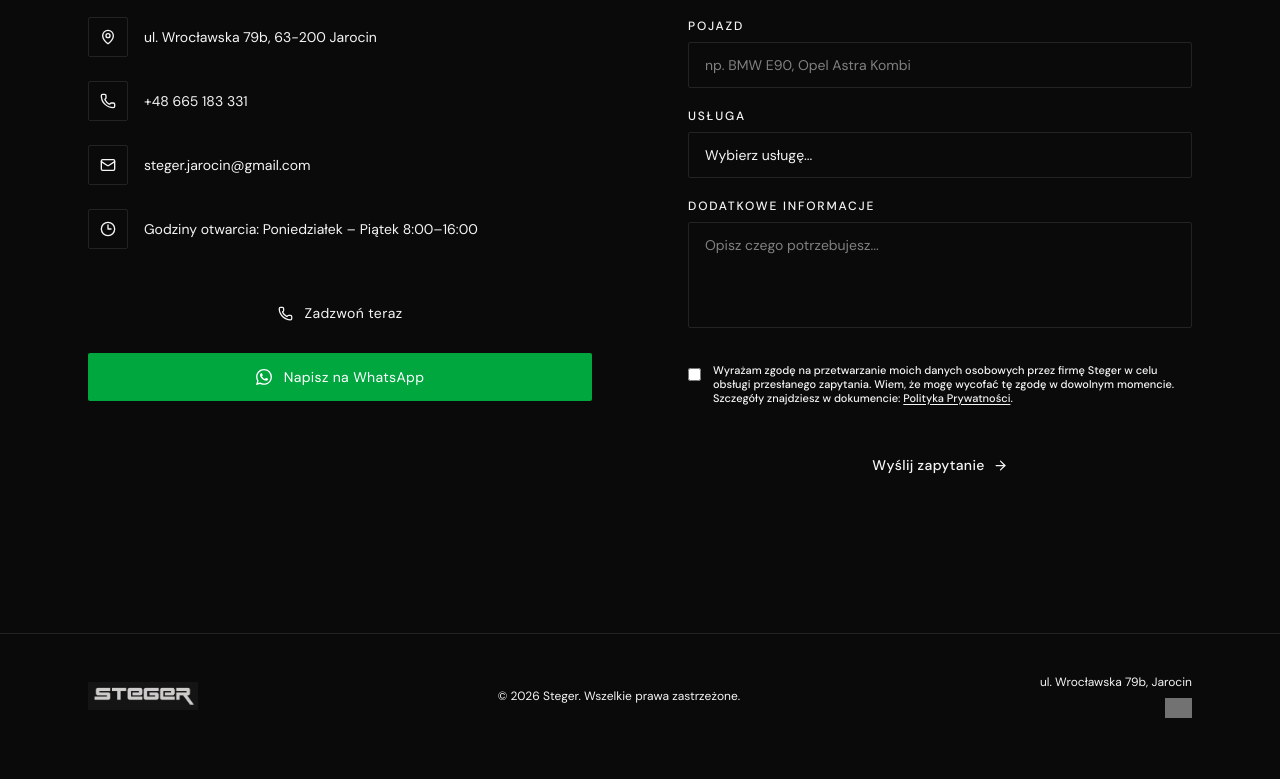
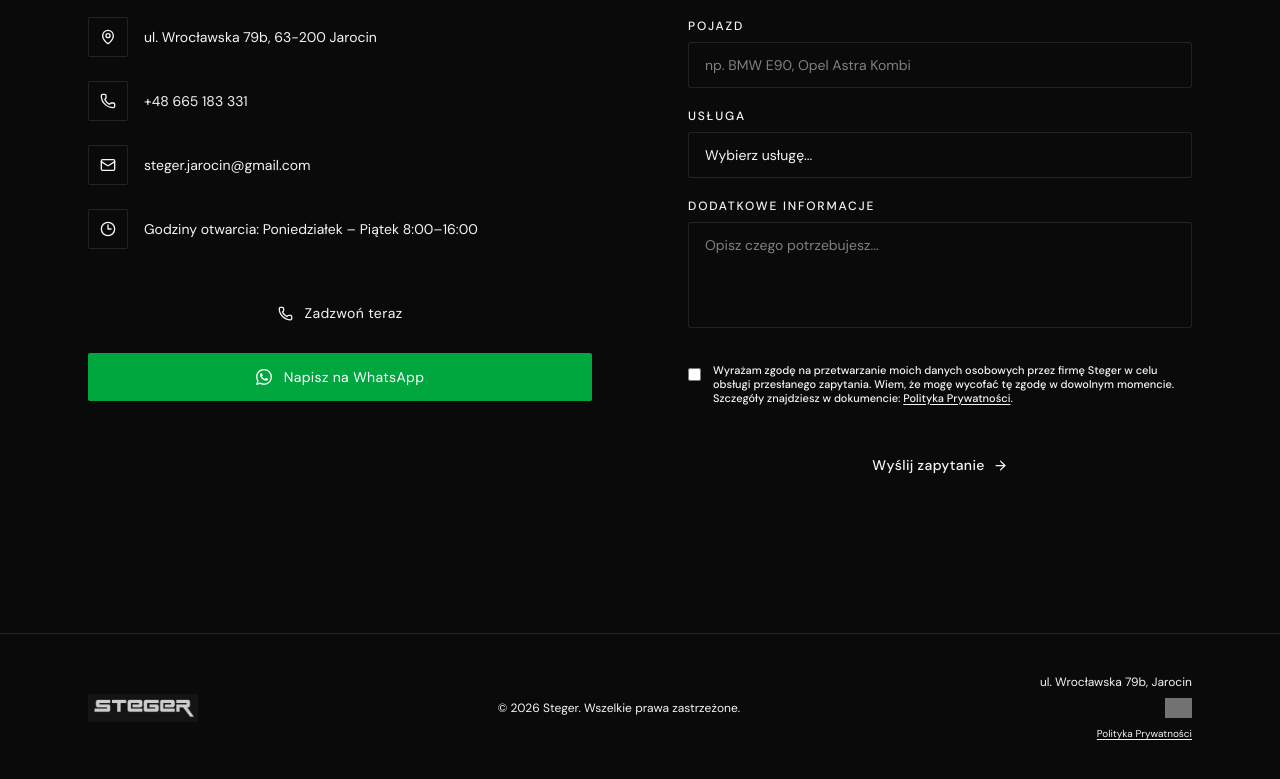
Before and after one commit to gerrrciu/stegerjarocin.pl, a React (Vite) app: page / in a window 1280 px wide. Shown: the part 3867-4646 px from the top of the page. Before the commit the page ends 4625 px from the top, so only its background shows below. Built offline with nearby package versions, Linux system fonts and the light colour scheme; grey boxes are pictures that could not be loaded; a web font is replaced by a local one.

Commit message:
drobne zmiany

```diff
--- a/src/app/App.tsx
+++ b/src/app/App.tsx
@@ -1,6 +1,6 @@
 import image_steger_logo_bia_e_bez_podpisu from '@/imports/steger_logo_bia_e_bez_podpisu.png'
 import { useState, useEffect } from "react";
-import { Menu, X, ArrowRight, MapPin, Phone, Mail, Clock3, MessageSquare } from "lucide-react";
+import { Menu, X, ArrowRight, MapPin, Phone, Mail, Clock3 } from "lucide-react";
 import { ImageWithFallback } from "@/app/components/figma/ImageWithFallback";
 import logoBaner from "@/imports/logo_baner.jpg";
 
@@ -85,6 +85,7 @@ export default function App() {
     document.getElementById(id)?.scrollIntoView({ behavior: "smooth" });
     setMenuOpen(false);
   };
+
   const acceptCookies = () => {
     localStorage.setItem("cookiesAccepted", "true");
     setShowCookies(false);
@@ -118,6 +119,8 @@ export default function App() {
       if (result.success) {
         setSubmitStatus("success");
         setFormData({ name: "", phone: "", car: "", service: "", message: "" });
+        const checkbox = document.getElementById("rodo-checkbox") as HTMLInputElement;
+        if (checkbox) checkbox.checked = false;
       } else {
         setSubmitStatus("error");
       }
@@ -140,7 +143,6 @@ export default function App() {
         }`}
       >
         <div className="max-w-6xl mx-auto px-6 h-16 flex items-center justify-between bg-[#000000]">
-          {/* Logo image */}
           <button onClick={() => window.scrollTo({ top: 0, behavior: "smooth" })} className="h-8 flex items-center">
             <ImageWithFallback
               src={image_steger_logo_bia_e_bez_podpisu}
@@ -361,7 +363,6 @@ Przyciemnianie szyb, zmiana koloru, dechroming i ochrona lakieru folią PPF.
                 { icon: Phone, label: "+48 665 183 331" },
                 { icon: Mail, label: "steger.jarocin@gmail.com" },
                 { icon: Clock3, label: "Godziny otwarcia: Poniedziałek – Piątek 8:00–16:00" },
-
               ].map(({ icon: Icon, label }) => (
                 <li key={label} className="flex items-center gap-4">
                   <span className="w-10 h-10 flex items-center justify-center border border-border flex-shrink-0" style={{ borderRadius: "2px" }}>
@@ -373,7 +374,6 @@ Przyciemnianie szyb, zmiana koloru, dechroming i ochrona lakieru folią PPF.
             </ul>
 
             <div className="mt-10 flex flex-col gap-4">
-
               <a
                 href="tel:+48665183331"
                 className="inline-flex items-center justify-center gap-3 bg-accent text-accent-foreground px-7 py-3.5 text-sm tracking-wide hover:opacity-90 transition-opacity"
@@ -390,21 +390,13 @@ Przyciemnianie szyb, zmiana koloru, dechroming i ochrona lakieru folią PPF.
                 className="inline-flex items-center justify-center gap-3 bg-green-600 text-white px-7 py-3.5 text-sm tracking-wide hover:bg-green-700 transition-colors"
                 style={{ borderRadius: "2px" }}
               >
-  {/* Oryginalne logo WhatsApp w formacie SVG */}
-  <svg
-    viewBox="0 0 24 24"
-    width="16"
-    height="16"
-    fill="currentColor"
-  >
+                <svg viewBox="0 0 24 24" width="16" height="16" fill="currentColor">
                   <path d="M17.472 14.382c-.297-.149-1.758-.867-2.03-.967-.273-.099-.471-.148-.67.15-.197.297-.767.966-.94 1.164-.173.199-.347.223-.644.075-.297-.15-1.255-.463-2.39-1.475-.883-.788-1.48-1.761-1.653-2.059-.173-.297-.018-.458.13-.606.134-.133.298-.347.446-.52.149-.174.198-.298.298-.497.099-.198.05-.371-.025-.52-.075-.149-.669-1.612-.916-2.207-.242-.579-.487-.5-.669-.51-.173-.008-.371-.01-.57-.01-.198 0-.52.074-.792.372-.272.297-1.04 1.016-1.04 2.479 0 1.462 1.065 2.875 1.213 3.074.149.198 2.096 3.2 5.077 4.487.709.306 1.262.489 1.694.625.712.227 1.36.195 1.871.118.571-.085 1.758-.719 2.006-1.413.248-.694.248-1.289.173-1.413-.074-.124-.272-.198-.57-.347m-5.421 7.403h-.004a9.87 9.87 0 01-5.031-1.378l-.361-.214-3.741.982.998-3.648-.235-.374a9.86 9.86 0 01-1.51-5.26c.001-5.45 4.436-9.884 9.888-9.884 2.64 0 5.122 1.03 6.988 2.898a9.825 9.825 0 012.893 6.994c-.003 5.45-4.437 9.884-9.885 9.884m8.413-18.297A11.815 11.815 0 0012.05 0C5.495 0 .16 5.335.157 11.892c0 2.096.547 4.142 1.588 5.945L0 24l6.335-1.662c1.746.953 3.71 1.455 5.704 1.456h.005c6.554 0 11.89-5.335 11.893-11.893a11.821 11.821 0 00-3.48-8.413z" />
                 </svg>
                 Napisz na WhatsApp
               </a>
-
-</div>   {/* koniec przycisków */}
-
-</div>   {/* KONIEC LEWEJ KOLUMNY */}
+            </div>
+          </div>
 
           <form onSubmit={handleSubmit} className="flex flex-col gap-5">
             {[
@@ -464,8 +456,7 @@ Przyciemnianie szyb, zmiana koloru, dechroming i ochrona lakieru folią PPF.
                 style={{ borderRadius: "2px" }}
               />
             </div>
-            {/* Dodany checkbox zgody RODO */}
-{/* Zgoda RODO z klikalnym linkiem na końcu */}
+
             <div className="flex items-start gap-3 mt-4 mb-2">
               <input
                 id="rodo-checkbox"
@@ -480,14 +471,13 @@ Przyciemnianie szyb, zmiana koloru, dechroming i ochrona lakieru folią PPF.
                   target="_blank"
                   rel="noopener noreferrer"
                   className="text-accent underline underline-offset-2 hover:opacity-80 transition-opacity"
-      onClick={(e) => e.stopPropagation()} // Zapobiega zaznaczaniu checkboxa przy kliknięciu w link
+                  onClick={(e) => e.stopPropagation()}
                 >
                   Polityka Prywatności
                 </a>.
               </label>
             </div>
 
-{/* Główny przycisk formularza, który już miałeś w kodzie */}
             <button
               type="submit"
               disabled={isSubmitting}
@@ -520,7 +510,6 @@ Przyciemnianie szyb, zmiana koloru, dechroming i ochrona lakieru folią PPF.
             © {currentYear} Steger. Wszelkie prawa zastrzeżone.
           </p>
 
-          {/* Adres i Twój unikalny licznik wyświetleń */}
           <div className="flex flex-col items-center md:items-end gap-2">
             <p className="text-muted-foreground text-xs">ul. Wrocławska 79b, Jarocin</p>
 
@@ -531,8 +520,16 @@ Przyciemnianie szyb, zmiana koloru, dechroming i ochrona lakieru folią PPF.
               style={{ border: 0 }}
             />
 
+            <a
+              href="/polityka-prywatnosci.html"
+              className="text-[10px] text-muted-foreground/60 hover:text-accent transition-colors underline underline-offset-2"
+            >
+              Polityka Prywatności
+            </a>
           </div>
         </div>
+      </footer>
+
       {/* BANER COOKIES */}
       {showCookies && (
         <div className="fixed bottom-0 left-0 right-0 bg-background/95 backdrop-blur border-t border-border z-50 py-4 px-6 transition-all duration-300">
@@ -550,7 +547,7 @@ Przyciemnianie szyb, zmiana koloru, dechroming i ochrona lakieru folią PPF.
           </div>
         </div>
       )}
-      </footer>
+
     </div>
   );
 }
```
Lines whose indentation alone changed are shown as unchanged.
